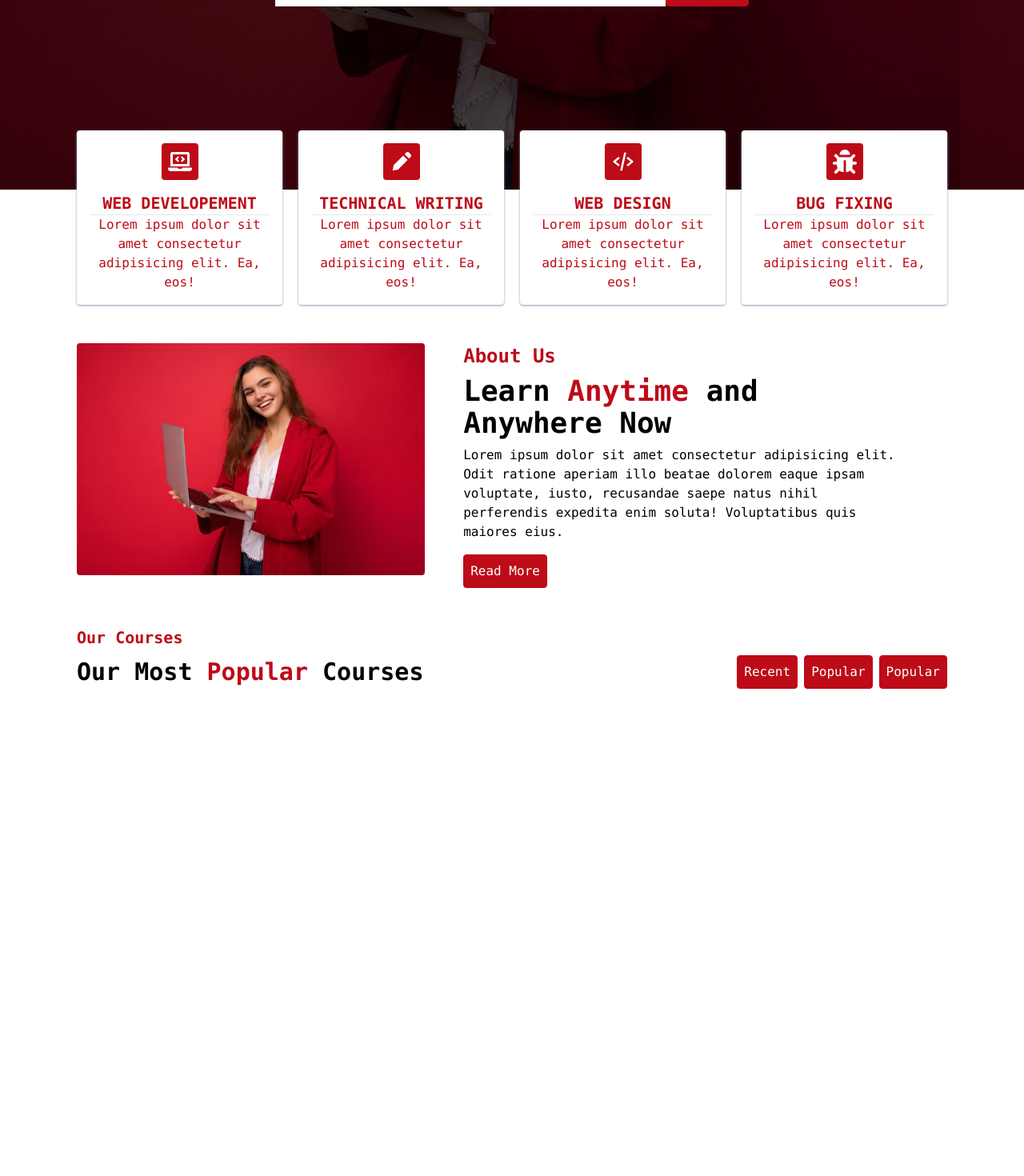
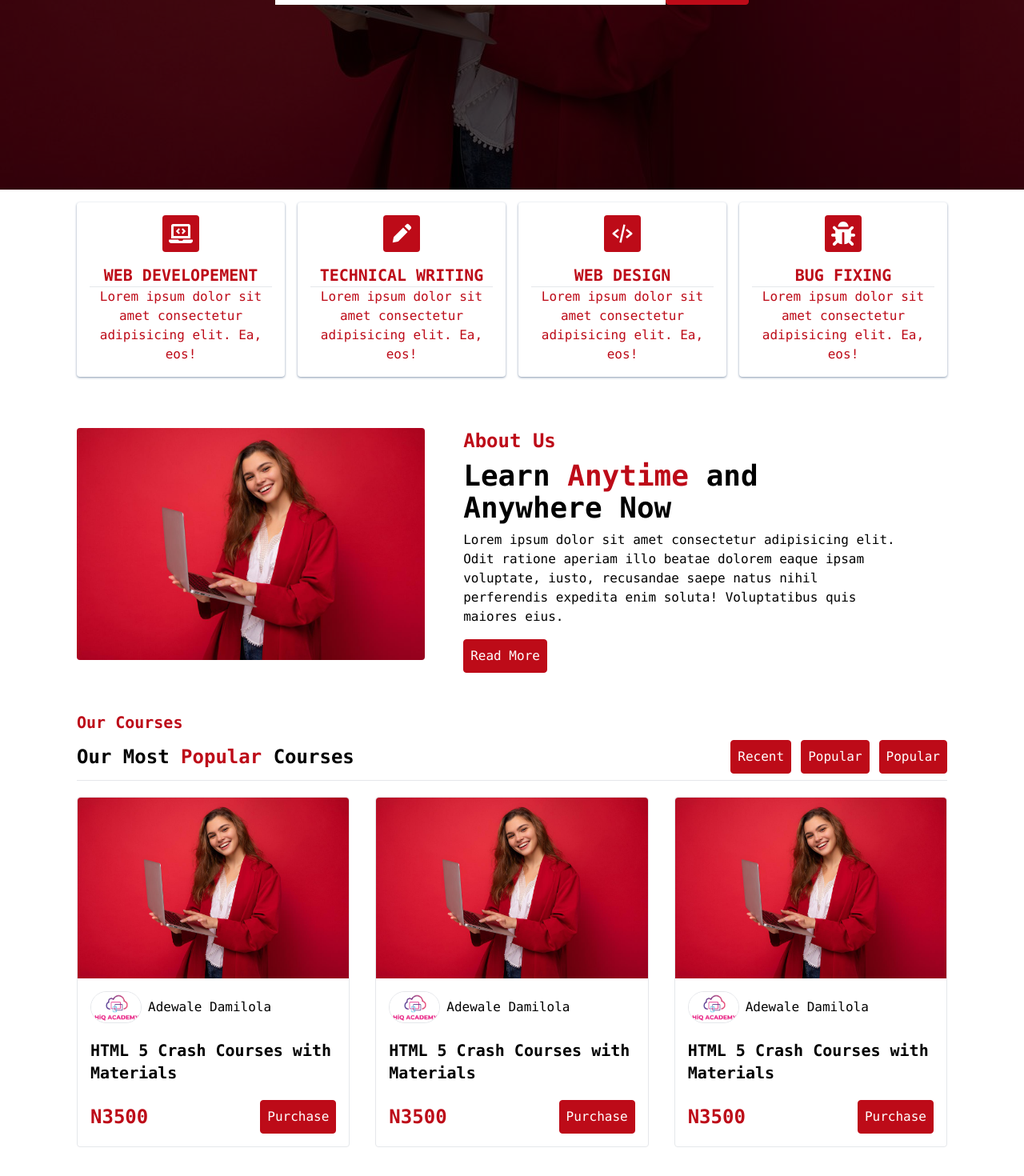
Before and after one commit to doiayokanmi/HiQ, a Next.js app: page / in a window 1280 px wide. Shown: the part 563-2033 px from the top of the page at 80% size. Before the commit the page ends 1452 px from the top, so only its background shows below. Built offline with nearby package versions, Linux system fonts and the light colour scheme.

Commit message:
Courses section done and responsiveness worked on

```diff
--- a/components/Courses.jsx
+++ b/components/Courses.jsx
@@ -1,23 +1,88 @@
+import Image from "next/image";
+import Link from "next/link";
 import React from "react";
 
 const Courses = () => {
+
+  const courses = [
+    {
+      title: 'HTML 5 Crash Courses with Materials',
+      image: '/hiq_logo-removebg-preview.png',
+      price: '3500',
+      author: 'Adewale Damilola'
+    },
+    {
+      title: 'HTML 5 Crash Courses with Materials',
+      image: '/hiq_logo-removebg-preview.png',
+      price: '3500',
+      author: 'Adewale Damilola'
+    },
+    {
+      title: 'HTML 5 Crash Courses with Materials',
+      image: '/hiq_logo-removebg-preview.png',
+      price: '3500',
+      author: 'Adewale Damilola'
+    }
+  ]
   return (
     <>
-      <section className="px-24 pb-5">
+      <section className="md:px-24 px-4 pb-5">
         <h1 className="text-primary text-xl font-bold">Our Courses</h1>
 
-        <div className="flex justify-between items-center py-2">
-          <div>
-            <h1 className="text-3xl font-bold">
+        <div className="flex justify-between flex-wrap items-center py-2">
+          <div className="w-full md:w-auto">
+            <h1 className="text-2xl font-bold">
               Our Most <span className="text-primary">Popular</span> Courses{" "}
             </h1>
           </div>
-          <div className="flex gap-2">
-            <button className="sign">Recent</button>
-            <button className="sign">Popular</button>
-            <button className="sign">Popular</button>
+          <div className="flex gap-3 w-full mt-4 md:mt-0 md:w-auto">
+            <button className="sign">Recent </button>
+            <button className="sign">Popular </button>
+            <button className="sign">Popular </button>
+          </div>
+        </div>
 
+        <hr />
+
+        <div className="flex justify-between flex-wrap md:flex-nowrap gap-8 py-5">
+          {
+            courses.map((item, index) => (
+
+          <div key={index} className="md:basis-1/3 basis-full border rounded">
+            <div>
+              <Image
+                src={"/bg.jpg"}
+                width={400}
+                height={200}
+                className="w-full h-1/2 rounded-t"
+                alt="Courses image"
+              />
+            </div>
+            <div className="p-4">
+              <div className="flex gap-2 items-center">
+                <Image
+                  src={item.image}
+                  width={64}
+                  height={64}
+                  className="rounded-full border"
+                  alt="ytttt"
+                />
+                <h2>{item.author}</h2>
+              </div>
+              <h1 className="text-xl font-bold my-5">
+                {item.title}
+              </h1>
+
+              <div className="flex justify-between items-center">
+                <p className="font-bold text-2xl text-primary">{`N${item.price}`}</p>
+                <Link href="" className="sign">
+                  Purchase
+                </Link>
+              </div>
+            </div>
           </div>
+            ))
+          }
         </div>
       </section>
     </>
--- a/components/Hero.jsx
+++ b/components/Hero.jsx
@@ -13,10 +13,9 @@ const Hero = () => {
       <div id="hero" className="text-white h-screen">
         <div
           id="innerHero"
-          className=""
         >
-          <h1 className="text-8xl uppercase">HiQ Technology</h1>
-          <p className="text-xl">
+          <h1 className="text-4xl md:text-6xl uppercase">HiQ Technology</h1>
+          <p className="md:text-xl">
             Lorem ipsum dolor sit amet consectetur adipisicing elit. Velit ab
             commodi doloremque rem iure veniam aliquam consequuntur reiciendis,
             temporibus maiores corporis, sapiente quasi tenetur eaque tempora
@@ -24,7 +23,7 @@ const Hero = () => {
           </p>
 
           <div className="w-full flex justify-center p-2">
-            <input type="text" className="w-3/6 p-2 border-0 focus:border-0" placeholder="example@email.com" />
+            <input type="text" className="md:w-3/6 w-4/6 p-2 border-0 focus:border-0" placeholder="example@email.com" />
 
             <button className="sign">Subscribe</button>
           </div>
--- a/components/Learn.jsx
+++ b/components/Learn.jsx
@@ -4,13 +4,13 @@ import React from 'react'
 const Learn = () => {
   return (
     <>
-        <section className="mt-36 px-24 py-12 flex justify-between">
+        <section className="md:px-24 px-4 py-12 md:flex justify-between">
             <div className="basis-2/5 rounded">
-                <Image src={'/bg.jpg'} width={500} height={520} alt='Iamge' className='rounded'/>
+                <Image src={'/bg.jpg'} width={500} height={520} alt='Iamge' className='rounded w-full'/>
             </div>
-            <div className="basis-3/5 px-12">
+            <div className="basis-3/5 md:px-12 my-4 md:my-0">
                 <h1 className='text-primary text-2xl font-bold'>About Us</h1>
-                <h1 className='text-4xl font-bold py-2 pe-32'>Learn <span className='text-primary'>Anytime</span> and Anywhere Now</h1>
+                <h1 className='text-4xl font-bold py-2 lg:pe-32'>Learn <span className='text-primary'>Anytime</span> and Anywhere Now</h1>
                 <p className='mb-4'>Lorem ipsum dolor sit amet consectetur adipisicing elit. Odit ratione aperiam illo beatae dolorem eaque ipsam voluptate, iusto, recusandae saepe natus nihil perferendis expedita enim soluta! Voluptatibus quis maiores eius.</p>
 
                 <button className='sign'>Read More</button>
--- a/components/Navigation.jsx
+++ b/components/Navigation.jsx
@@ -11,7 +11,7 @@ const Navigation = () => {
             <Image src={'/hiq_logo-removebg-preview.png'} alt="HiQ Logo" width={60} height={20} />
         </div>
 
-        <div className="links hidden md:block max-lg:block lg:block">
+        <div className="links absolute md:static md:inline-block overflow-hidden">
           <Link href="">
             Home
           </Link>
--- a/components/Services.jsx
+++ b/components/Services.jsx
@@ -33,8 +33,8 @@ const Services = () => {
   ];
   return (
     <>
-      <div className="w-full bg-transparent absolute px-24 rounded -bottom-36">
-        <div className="flex justify-between gap-5">
+      <div className="w-full bg-transparent p-4 md:px-24 rounded">
+        <div className="flex justify-between gap-4 lg:flex-nowrap flex-wrap">
           {serviceList.map((item, index) => (
             <div key={index} className="serviceList">
             <p className="bg-primary inline-block p-2 rounded mb-2">{item.icon}</p>
--- a/src/app/globals.css
+++ b/src/app/globals.css
@@ -11,7 +11,7 @@
 
 
 nav {
-  @apply flex justify-between items-center px-24 py-4 z-20
+  @apply flex justify-between items-center px-4 lg:px-24 py-4 z-20
 }
 
 nav span {
@@ -33,9 +33,9 @@ nav .links a {
 
 #innerHero {
   background-color: rgba(0, 0, 0, 0.7);
-  @apply w-full h-full flex justify-center absolute items-center flex-col pt-12 px-36 gap-9 text-center
+  @apply w-full h-full flex justify-center absolute items-center flex-col pt-20 lg:px-36 px-4 md:gap-9 gap-5 text-center
 }
 
 .serviceList {
-  @apply w-1/4 rounded p-4 text-center bg-white text-primary hover:bg-primary hover:text-white hover:shadow-none shadow shadow-slate-400
+  @apply md:w-1/4 rounded p-4 sm:w-1/2 text-center bg-white text-primary hover:bg-primary hover:text-white hover:shadow-none shadow shadow-slate-400
 }
```
Also changed, not shown: public/bg.jpg.
